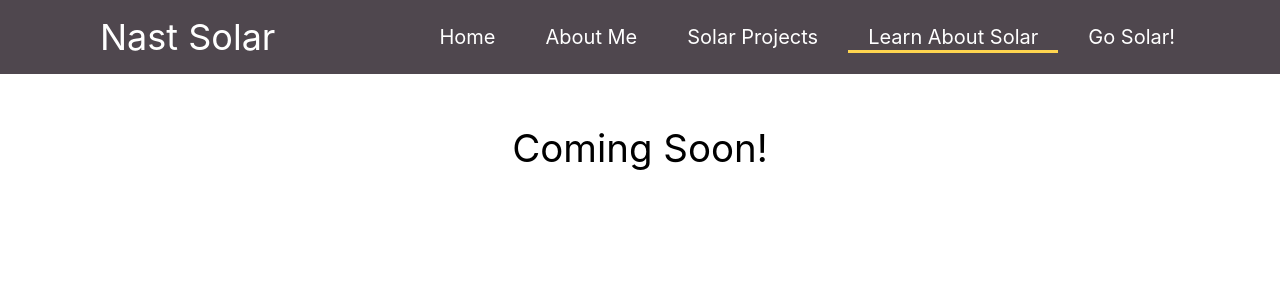
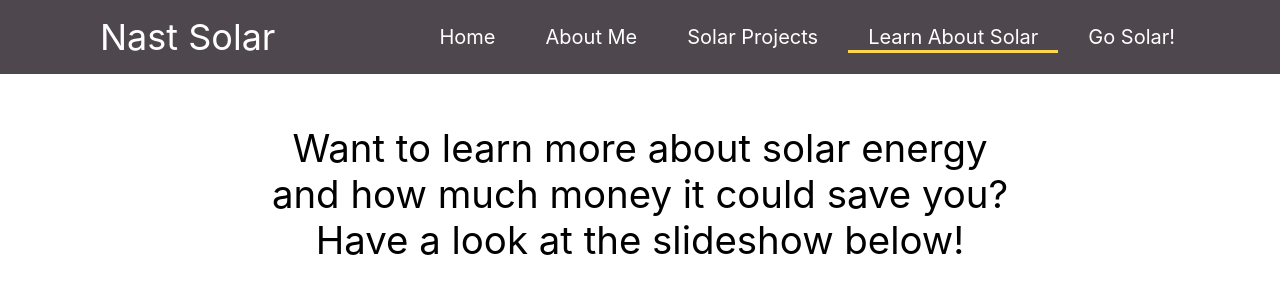
Before and after one commit to vcaruso0923/nast-solar, a React (Create React App) app: page / in a window 1280 px wide. Both pictures are taken after a click on the element "Learn About Solar". Shown: the top 300 px of the page. Built offline with nearby package versions, Linux system fonts and the light colour scheme; grey boxes are pictures that could not be loaded.

Commit message:
learn component

```diff
--- a/src/components/Learn/index.js
+++ b/src/components/Learn/index.js
@@ -5,8 +5,12 @@ function Learn() {
     return (
         <div className="learn-wrapper">
             <p className="learn-text">
-                Coming Soon!
+                Want to learn more about solar energy and how much money it could save you? Have a look at the slideshow below!
             </p>
+
+            <div className="learn-slideshow-wrapper">
+                <iframe className="learn-slideshow" src="https://docs.google.com/presentation/d/e/2PACX-1vQMLur8A9e3cgJYGRK8-QWHPerU5Z3O86i7OglY_mUKTtYzLzxjQdxFi7Nmo55EMrAHMMmz5x6bVqey/embed?start=false&loop=true&delayms=60000" frameborder="0" width="960" height="569" allowfullscreen="true" mozallowfullscreen="true" webkitallowfullscreen="true"></iframe>
+            </div>
         </div>
     );
 }
--- a/src/index.css
+++ b/src/index.css
@@ -207,7 +207,10 @@ header nav ul li:hover::after {
   font-size: 3vw;
 }
 
-
+.learn-slideshow-wrapper {
+  text-align: center;
+  padding-bottom: 100px;
+}
 
 
 
```
